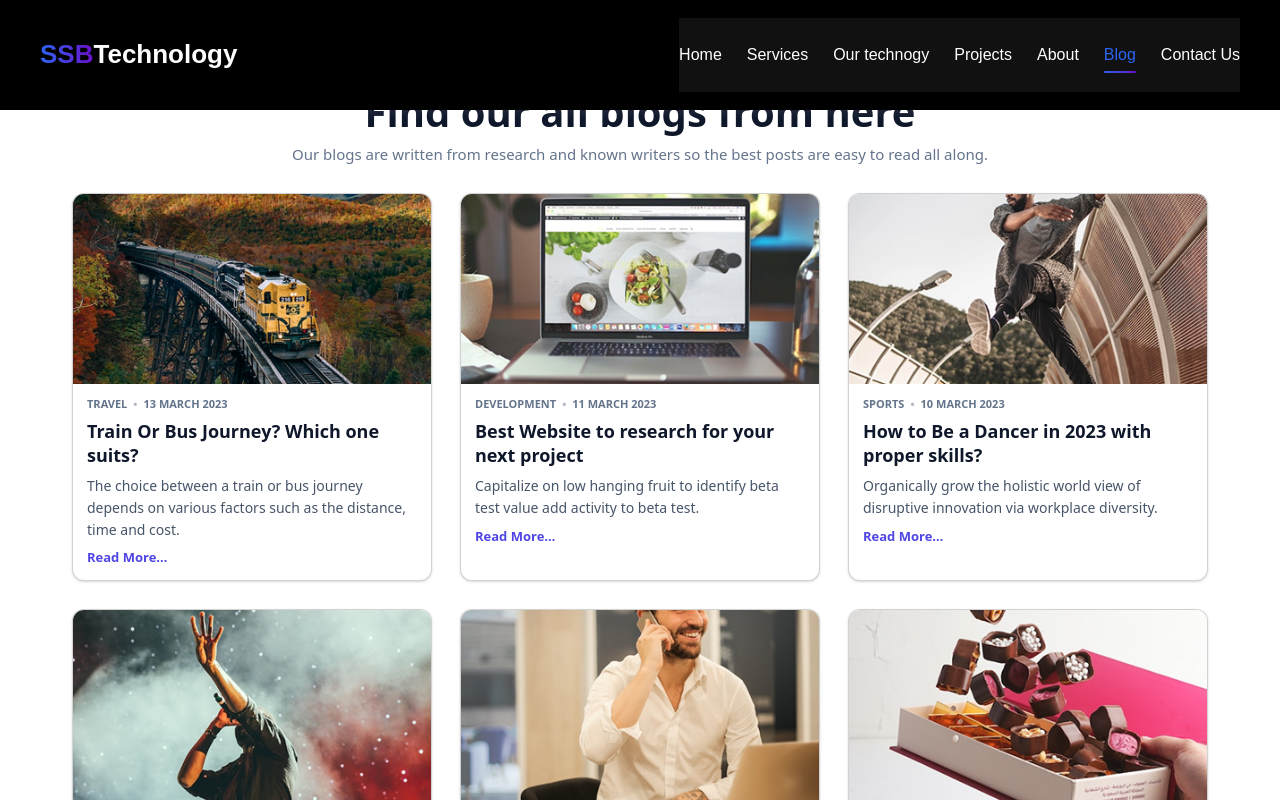
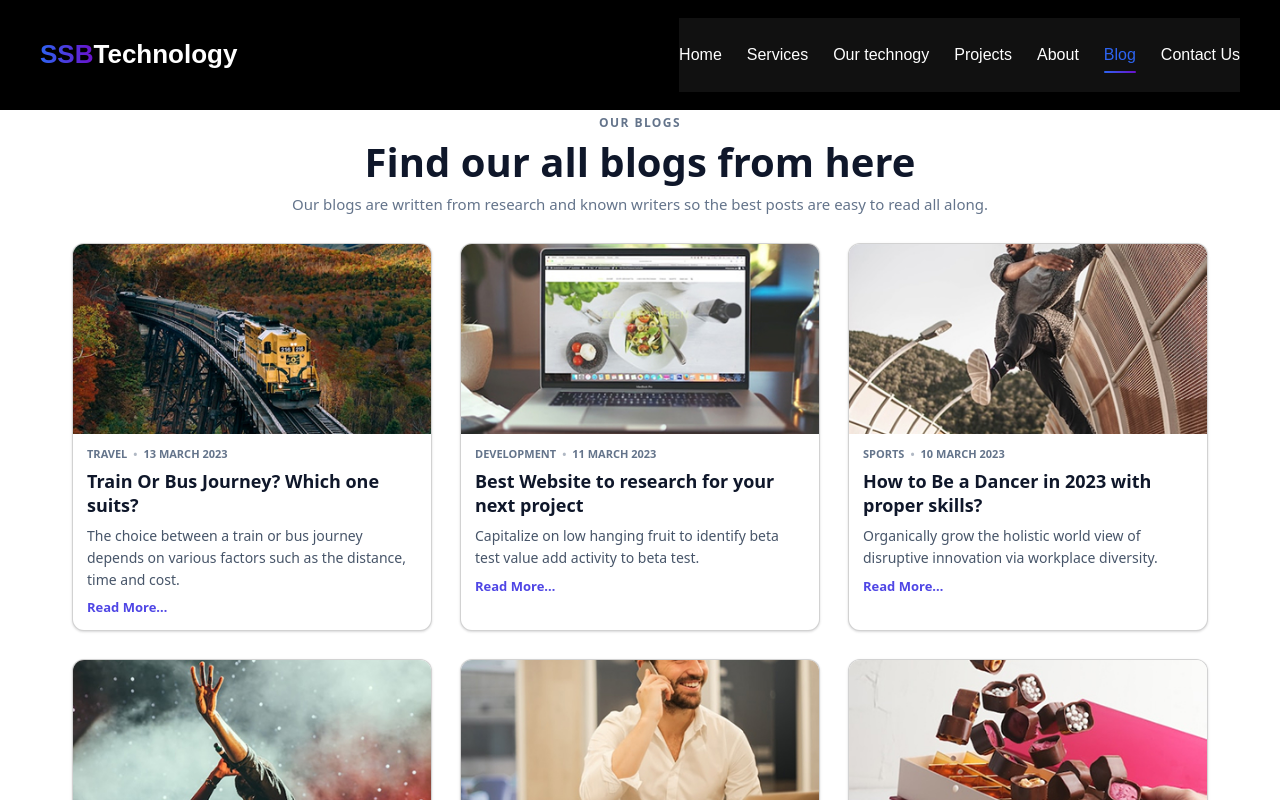
Before and after one commit to iamsukhwinder/ss_technology, an Angular app: page /blog-all in a window 1280 px wide. Shown: the top 800 px of the page. Built offline with nearby package versions, Linux system fonts and the light colour scheme.

Commit message:
blog add margin

```diff
--- a/src/app/component/blog-all/blog-all.component.css
+++ b/src/app/component/blog-all/blog-all.component.css
@@ -1,11 +1,12 @@
 /* Section spacing and heading */
 .blogs-wrap {
   max-width: 1200px;
-  margin: 0 auto;
+  margin: 50px auto; /* Updated margin */
   padding: clamp(20px, 6vw, 64px) clamp(16px, 5vw, 32px);
   color: #0f172a;
   font-family: system-ui, -apple-system, Segoe UI, Roboto, Arial, sans-serif;
 }
+
 
 /* Small label above H2 */
 .eyebrow {
```
